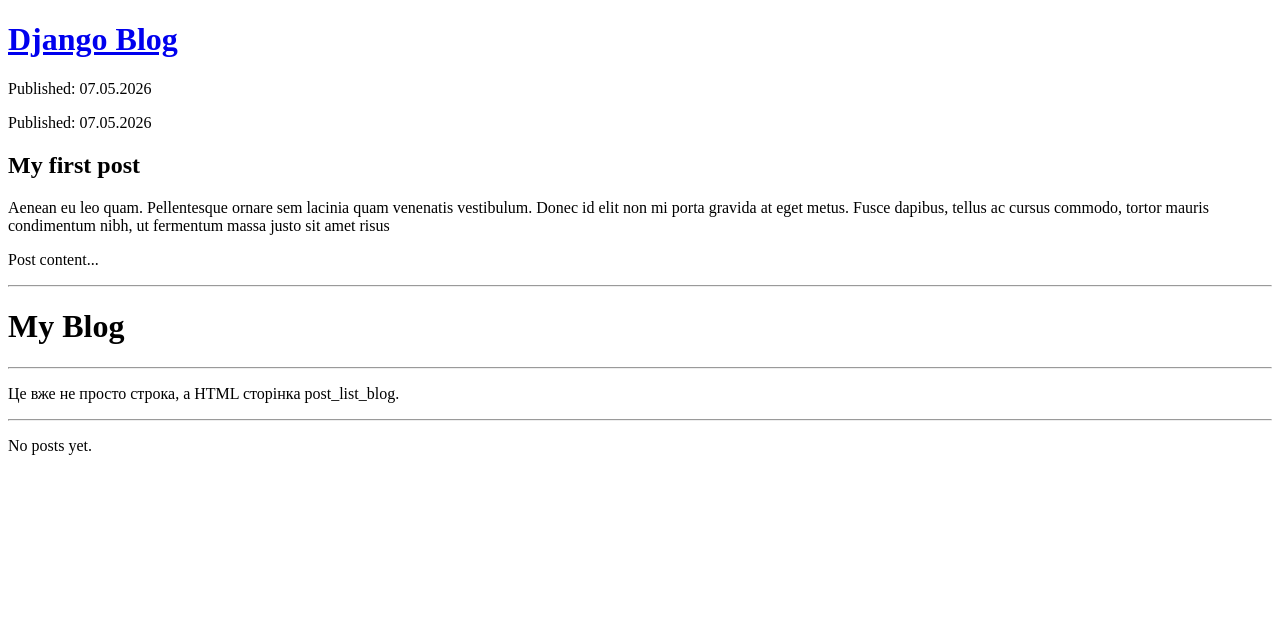
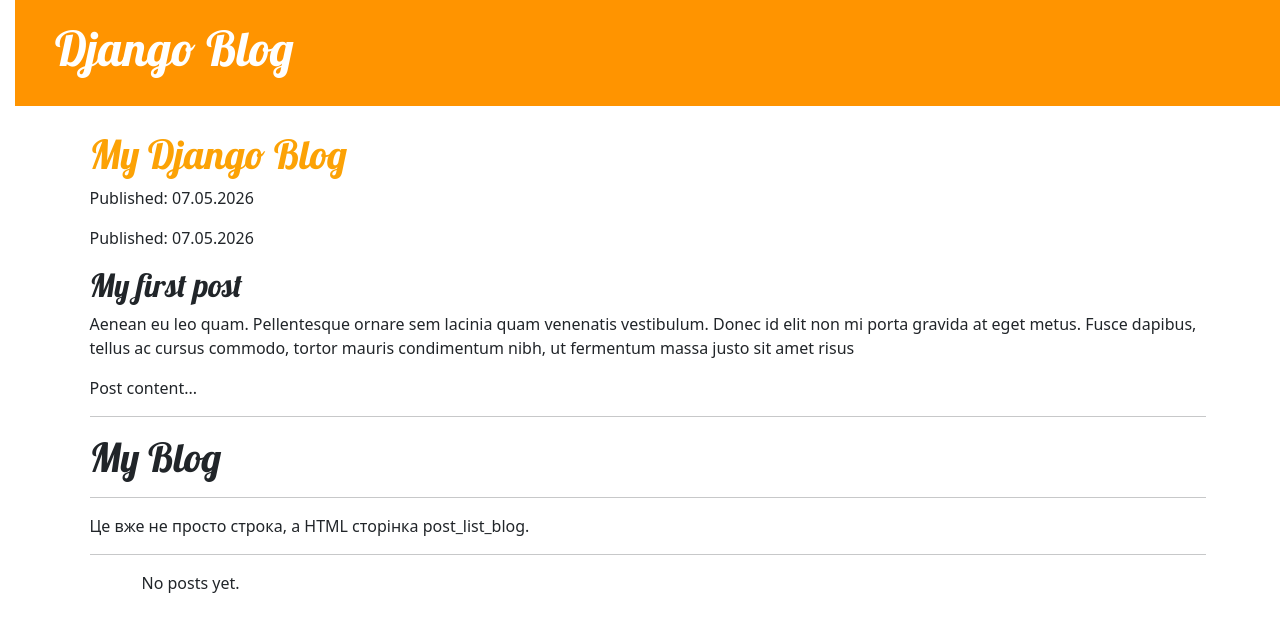
Before and after one commit to ViktorKernytskyi/django-blog-platform, a Django app: template blog/templates/blog/post_list_blog.html in a window 1280 px wide. Shown: the top 632 px of the page. Run offline with Django 5.2, Linux system fonts and the light colour scheme; the template is opened without the code that fills it, so the values that code supplies are empty.

Commit message:
Implement blog templates with HTML structure, Bootstrap styling, and static CSS

```diff
--- /dev/null
+++ b/blog/static/css/blog.css
@@ -0,0 +1,64 @@
+ h1 a {
+
+    color: red;
+    font-family: 'Lobster';
+
+}
+
+body {
+    padding-left: 15px;
+}
+.page-header {
+    background-color: #ff9400;
+    margin-top: 0;
+    padding: 20px 20px 20px 40px;
+}
+
+.page-header h1, .page-header h1 a, .page-header h1 a:visited, .page-header h1 a:active {
+    color: #ffffff;
+    font-size: 36pt;
+    text-decoration: none;
+}
+
+.content {
+    margin-left: 40px;
+}
+
+h1, h2, h3, h4 {
+    font-family: 'Lobster', cursive;
+}
+
+.date {
+   text-align: right;
+    color: #828282;
+}
+
+.save {
+    float: right;
+}
+
+.post-form textarea, .post-form input {
+    width: 100%;
+}
+
+.top-menu, .top-menu:hover, .top-menu:visited {
+    color: #ffffff;
+    float: right;
+    font-size: 26pt;
+    margin-right: 20px;
+}
+
+.post {
+    margin-bottom: 70px;
+}
+
+.post h1 a, .post h1 a:visited {
+    color: #000000;
+}
+.site-title a {
+    color: #FCA205;
+    text-decoration: none;
+}
+/*body {*/
+/*    background: yellow;*/
+/*}*/
--- a/blog/templates/blog/post_list_blog.html
+++ b/blog/templates/blog/post_list_blog.html
@@ -1,16 +1,46 @@
+{% load static %}
 <!DOCTYPE html>
 <html lang="en">
 <head>
     <meta charset="UTF-8">
+     <meta name="viewport" content="width=device-width, initial-scale=1">
+
     <title>Django  Blog</title>
+
+     <link href="https://cdn.jsdelivr.net/npm/bootstrap@5.3.3/dist/css/bootstrap.min.css" rel="stylesheet">
+
+
+    <link rel="stylesheet" href="{% static 'css/blog.css' %}">
+
+    <link rel="preconnect" href="https://fonts.googleapis.com">
+
+<link rel="preconnect" href="https://fonts.gstatic.com" crossorigin>
+
+
+
+<link href="https://fonts.googleapis.com/css2?family=Lobster&display=swap" rel="stylesheet">
 </head>
 <body>
 
+
 <header>
+    <div class="page-header">
     <h1>
         <a href="/">Django Blog</a>
     </h1>
+        </div>
 </header>
+
+
+<div class="container mt-4">
+
+
+
+    <h1 class="site-title">
+
+        <a href="/" class="text-decoration-none">My Django Blog</a>
+
+    </h1>
 
 <main>
     <article>
@@ -37,11 +67,14 @@
 {% endfor %}
 <hr>
 </div>
+
 {% for post in posts %}
 
 <div>
      <p>published: {{ post.published_date }}</p>
+
         <h1><a href="">{{ post.title }}</a></h1>
+
         <p>{{ post.text|linebreaksbr }}</p>
 </div>
 <hr>
@@ -52,14 +85,22 @@
 <hr>
 
 <div>
+<!--    CSS -->
+    <div class="content container">
+    <div class="row">
+        <div class="col-md-8">
 
 {% for post in posts %}
     <article>
-        <p>{{ post.published_date|date:"d.m.Y H:i" }}</p>
+        <div class="post">
+        <div  class="card mb-4 p-3">
+        <small class="text-muted">{{ post.published_date|date:"d.m.Y H:i" }}</small>
 
         <h2>{{ post.title }}</h2>
 
         <p>{{ post.text|linebreaksbr }}</p>
+            </div>
+        </div>
     </article>
 
     <hr>
@@ -67,8 +108,14 @@
 {% empty %}
     <p>No posts yet.</p>
 {% endfor %}
+            </div>
+        </div>
+        </div>
+    </div>
+    </div>
 
-</div>
+
+
 
 </body>
 </html>
```
